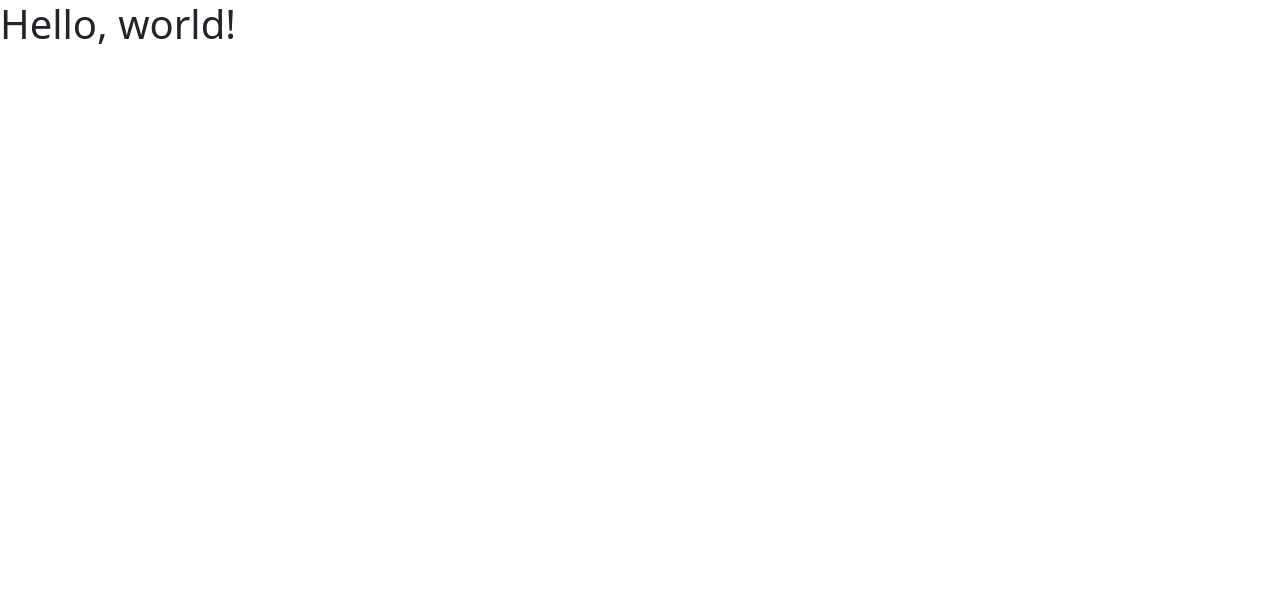
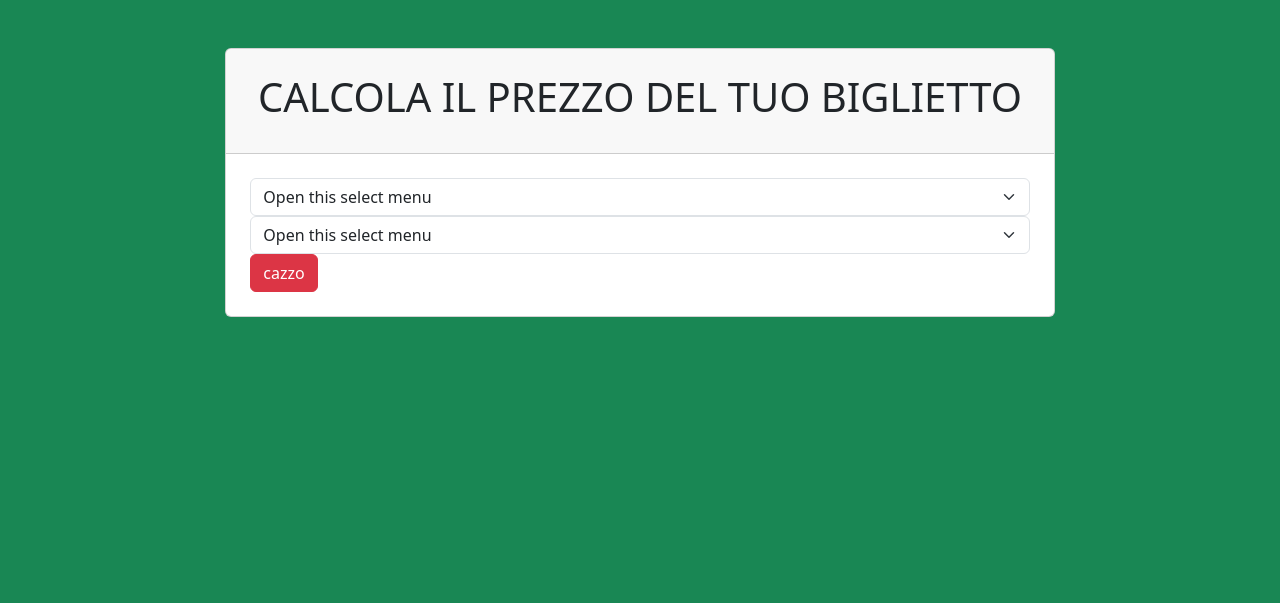
Before and after one commit to LeonardoRinaldi92/js-biglietto-treno-form, a plain HTML site: page index.html in a window 1280 px wide. Drawn offline with nearby package versions, Linux system fonts and the light colour scheme.

Commit message:
struttra 2

```diff
--- a/assets/js/main.js
+++ b/assets/js/main.js
@@ -0,0 +1,10 @@
+let partenza = '';
+let arrivo = '';
+
+document.getElementById('partenza').addEventListener("change", (event) => {
+    partenza = event.target.value;
+});
+
+document.getElementById('arrivo').addEventListener("change", (event) => {
+    arrivo = event.target.value;
+});
--- a/index.html
+++ b/index.html
@@ -3,11 +3,50 @@
   <head>
     <meta charset="utf-8">
     <meta name="viewport" content="width=device-width, initial-scale=1">
-    <title>Bootstrap demo</title>
+    <title>Biglietto treno</title>
     <link href="https://cdn.jsdelivr.net/npm/bootstrap@5.3.0-alpha1/dist/css/bootstrap.min.css" rel="stylesheet" integrity="sha384-GLhlTQ8iRABdZLl6O3oVMWSktQOp6b7In1Zl3/Jr59b6EGGoI1aFkw7cmDA6j6gD" crossorigin="anonymous">
   </head>
   <body>
-    <h1>Hello, world!</h1>
+    <main class="bg-success vh-100">
+      <div class="container-fluid h-75">
+        <div class="row justify-content-center">
+          <div class="col-8 mt-lg-5">
+              <div class="card">
+                <div class="card-header p-4">
+                  <h1 class="text-uppercase text-center">
+                    calcola il prezzo del tuo biglietto
+                  </h1>
+                </div>
+                <div class="card-body p-4">
+                  <select class="form-select" name="selelect" aria-label="Default select example" id="partenza" >
+                    <option value="" selected>Open this select menu</option>
+                    <option value="milano">One</option>
+                    <option value="roma">Two</option>
+                    <option value="napoli">Three</option>
+                  </select>
+
+                  <select class="form-select" name="selelect" aria-label="Default select example" id="arrivo" >
+                    <option value="" selected>Open this select menu</option>
+                    <option value="milano">One</option>
+                    <option class="d-none" value="roma">Two</option>
+                    <option value="napoli">Three</option>
+                  </select>
+                  <a href="#" class="btn btn-danger" id="salva">
+                    cazzo
+
+                  </a>
+
+                </div>
+
+              </div>
+          </div>
+
+        </div>
+
+      </div>
+
+    </main>
+    <footer></footer>
     <script src="./assets/js/main.js"></script>
     <script src="https://cdn.jsdelivr.net/npm/bootstrap@5.3.0-alpha1/dist/js/bootstrap.bundle.min.js" integrity="sha384-w76AqPfDkMBDXo30jS1Sgez6pr3x5MlQ1ZAGC+nuZB+EYdgRZgiwxhTBTkF7CXvN" crossorigin="anonymous"></script>
   </body>
```
